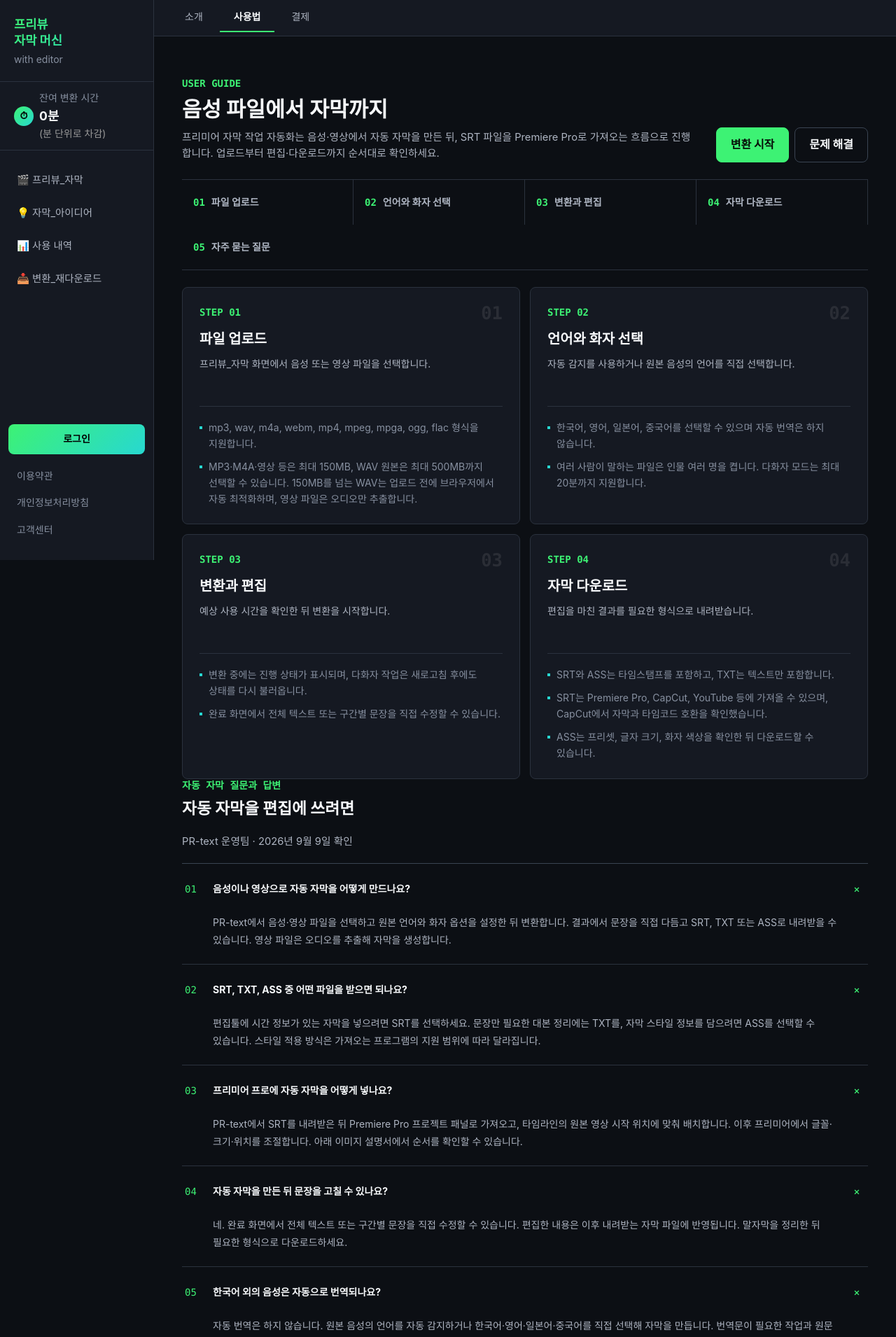
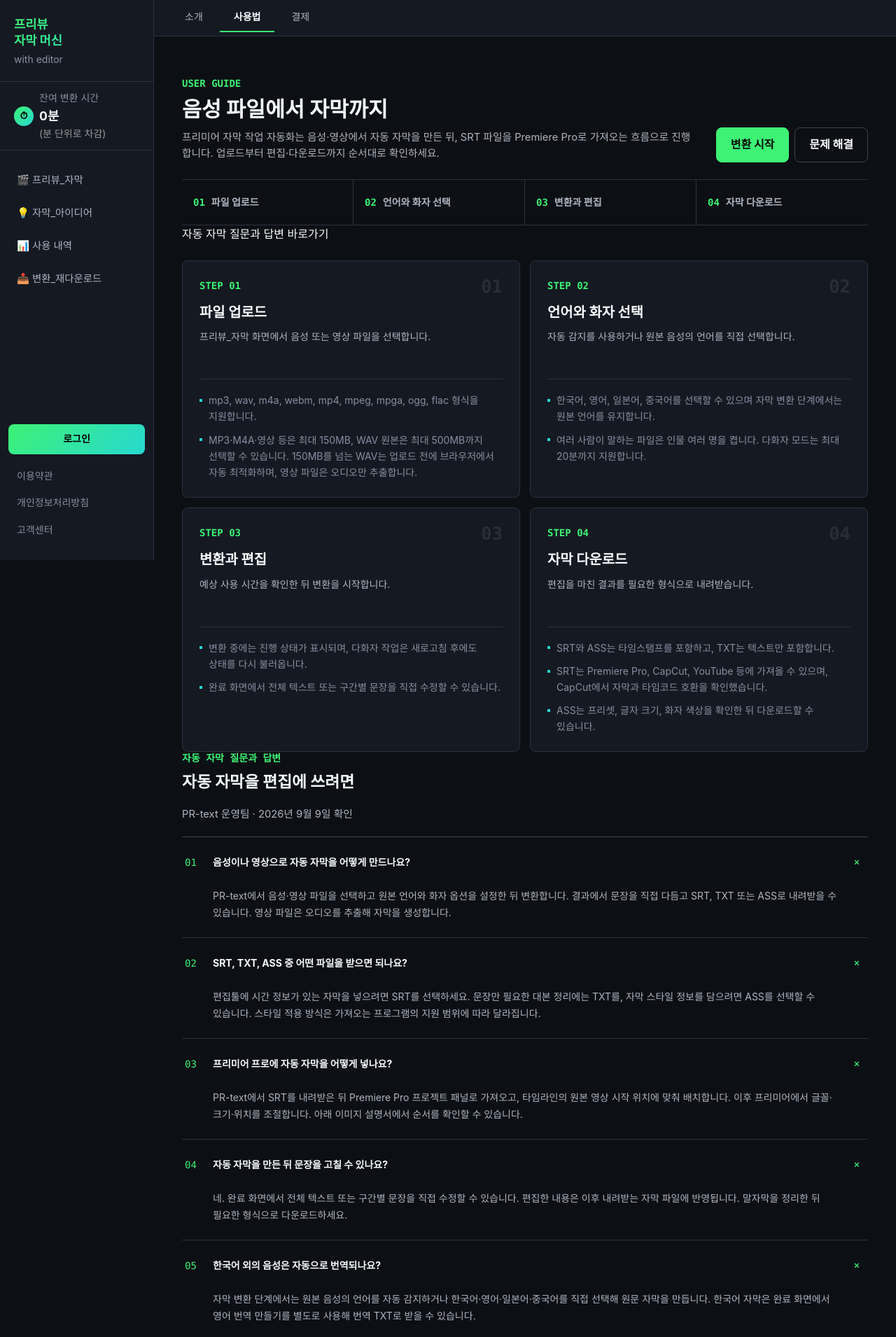
Before and after one commit to evilmuff0805-create/PR_text, a React (Vite) app in the folder client/: page /guide in a window 1280 px wide. Shown: the top 1910 px of the page at 70% size. Built offline with nearby package versions, Linux system fonts and the light colour scheme; a web font is replaced by a local one.

Commit message:
Clarify optional English translation and preserve guide navigation layout

```diff
--- a/client/src/pages/GuidePage.jsx
+++ b/client/src/pages/GuidePage.jsx
@@ -18,7 +18,7 @@ const steps = [
     title: '언어와 화자 선택',
     summary: '자동 감지를 사용하거나 원본 음성의 언어를 직접 선택합니다.',
     details: [
-      '한국어, 영어, 일본어, 중국어를 선택할 수 있으며 자동 번역은 하지 않습니다.',
+      '한국어, 영어, 일본어, 중국어를 선택할 수 있으며 자막 변환 단계에서는 원본 언어를 유지합니다.',
       `여러 사람이 말하는 파일은 인물 여러 명을 켭니다. 다화자 모드는 최대 ${DIARIZATION_MAX_MINUTES}분까지 지원합니다.`,
     ],
   },
@@ -89,8 +89,8 @@ export default function GuidePage() {
             {step.title}
           </a>
         ))}
-        <a href="#guide-answers"><span>05</span>자주 묻는 질문</a>
       </nav>
+      <p><a href="#guide-answers">자동 자막 질문과 답변 바로가기</a></p>
 
       <section className="guide-steps" aria-label="자막 제작 순서">
         {steps.map((step) => (
@@ -120,7 +120,7 @@ export default function GuidePage() {
             ['SRT, TXT, ASS 중 어떤 파일을 받으면 되나요?', '편집툴에 시간 정보가 있는 자막을 넣으려면 SRT를 선택하세요. 문장만 필요한 대본 정리에는 TXT를, 자막 스타일 정보를 담으려면 ASS를 선택할 수 있습니다. 스타일 적용 방식은 가져오는 프로그램의 지원 범위에 따라 달라집니다.'],
             ['프리미어 프로에 자동 자막을 어떻게 넣나요?', 'PR-text에서 SRT를 내려받은 뒤 Premiere Pro 프로젝트 패널로 가져오고, 타임라인의 원본 영상 시작 위치에 맞춰 배치합니다. 이후 프리미어에서 글꼴·크기·위치를 조절합니다. 아래 이미지 설명서에서 순서를 확인할 수 있습니다.'],
             ['자동 자막을 만든 뒤 문장을 고칠 수 있나요?', '네. 완료 화면에서 전체 텍스트 또는 구간별 문장을 직접 수정할 수 있습니다. 편집한 내용은 이후 내려받는 자막 파일에 반영됩니다. 말자막을 정리한 뒤 필요한 형식으로 다운로드하세요.'],
-            ['한국어 외의 음성은 자동으로 번역되나요?', '자동 번역은 하지 않습니다. 원본 음성의 언어를 자동 감지하거나 한국어·영어·일본어·중국어를 직접 선택해 자막을 만듭니다. 번역문이 필요한 작업과 원문 자막을 만드는 작업은 구분해서 진행하세요.'],
+            ['한국어 외의 음성은 자동으로 번역되나요?', '자막 변환 단계에서는 원본 음성의 언어를 자동 감지하거나 한국어·영어·일본어·중국어를 직접 선택해 원문 자막을 만듭니다. 한국어 자막은 완료 화면에서 영어 번역 만들기를 별도로 사용해 번역 TXT로 받을 수 있습니다.'],
           ].map(([question, answer], index) => (
             <details key={question} open>
               <summary><span>{String(index + 1).padStart(2, '0')}</span><strong>{question}</strong><span className="support-faq__indicator" aria-hidden="true">+</span></summary>
```
